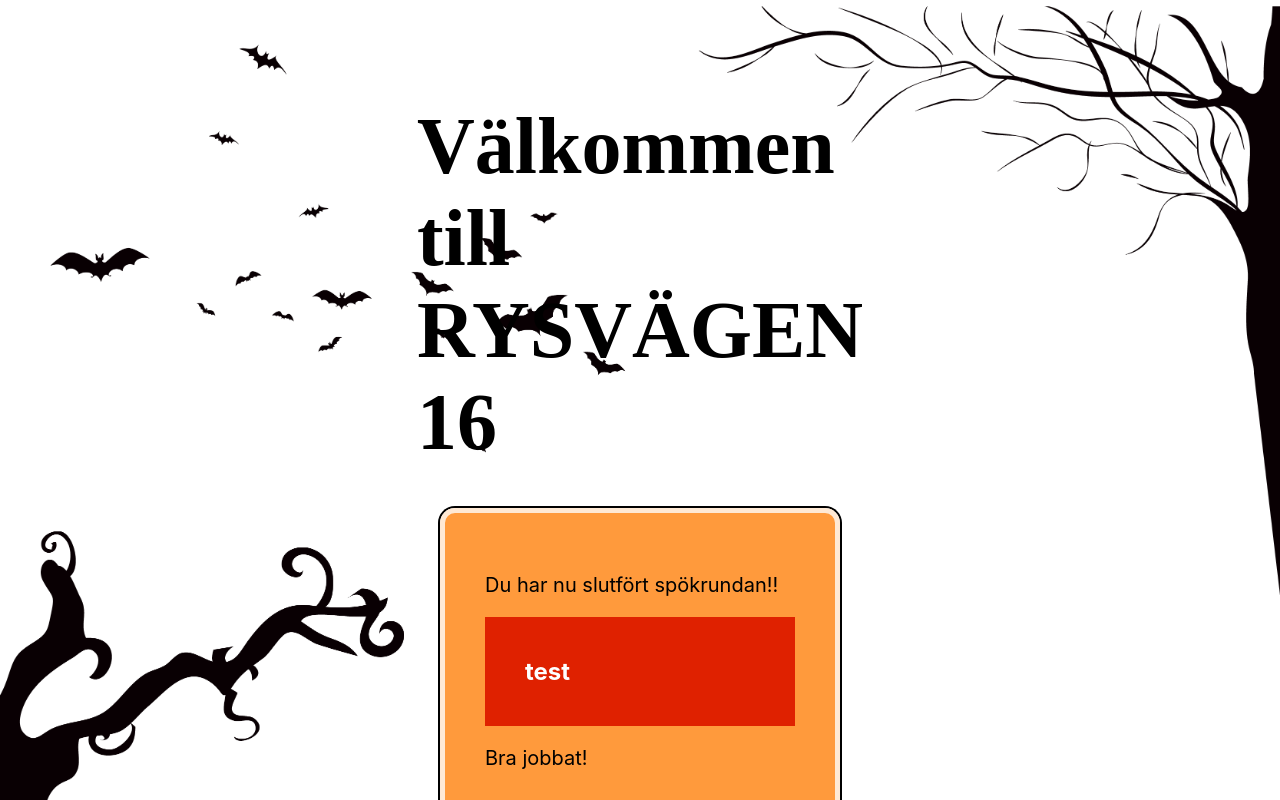
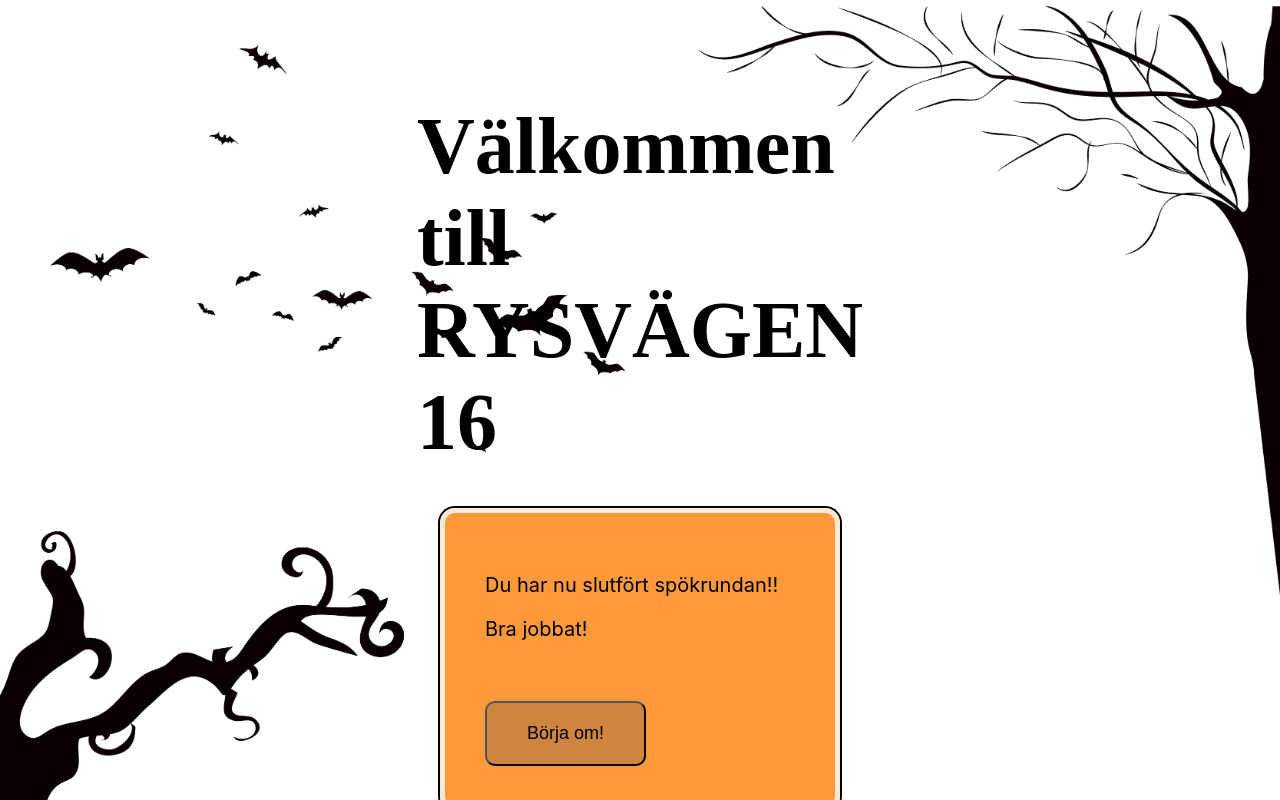
Before and after one commit to stefan-jonasson/rysvagen16, a Next.js app: page /finish in a window 1280 px wide. Shown: the top 800 px of the page. Built offline with nearby package versions, Linux system fonts and the light colour scheme; a web font is replaced by a local one.

Commit message:
Removed debug

```diff
--- a/components/LinkDebug.tsx
+++ b/components/LinkDebug.tsx
@@ -10,7 +10,7 @@ export const LinkDebug = () => {
         .filter((q) => !formInfo.results.find((r) => r.number == q.number).submitted)
         .map((q) => (
           <li>
-            <a href={`http://localhost:3000/question/${q.id}`}>{`http://localhost:3000/question/${q.id}`}</a>
+            <a href={`https://rysvagen16.vercel.app/question/${q.id}`}>{`https://rysvagen16.vercel.app/question/${q.id}`}</a>
           </li>
         ))}
     </ul>
--- a/components/QuestionFrom.tsx
+++ b/components/QuestionFrom.tsx
@@ -67,7 +67,6 @@ export const QuestionFrom: React.FC<QuestionFromProps> = (props) => {
   return (
     <form className={styles.signup} onSubmit={handleSubmit}>
       <p>{props.text}</p>
-      <pre>{JSON.stringify(formInfo, null, 2)}</pre>
       <div className={styles.check}>
         <label>
           <input type="radio" name="answer" value="1" checked={answer === "1"} onChange={handleChange} />
--- a/pages/finish.tsx
+++ b/pages/finish.tsx
@@ -25,7 +25,7 @@ const SendResult = (result: QuizResult) => {
 export default function Finish() {
   const [quizz, setState] = useQuizzStorage("quiz");
   const [state, setPostState] = useState<"idle" | "posting" | "done" | "error">("idle");
-  const [errorState, setErrorState] = useState<Error | undefined>(new Error("test"));
+  const [errorState, setErrorState] = useState<Error | undefined>();
 
   useEffect(() => {
     if (quizz.finished) {
```
